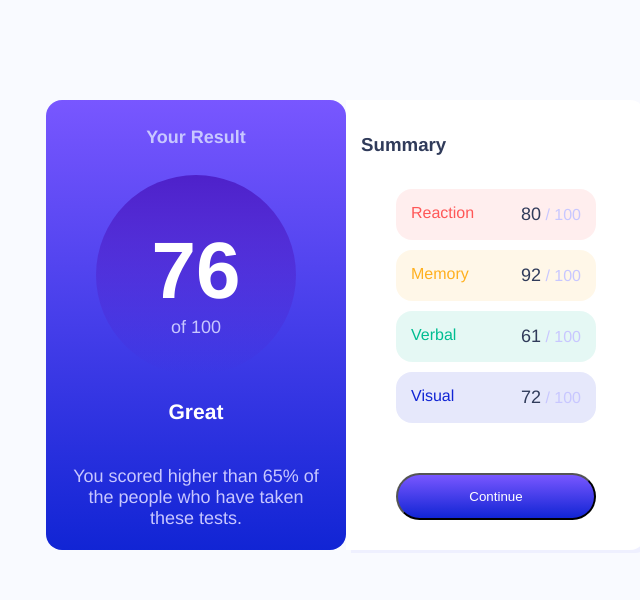
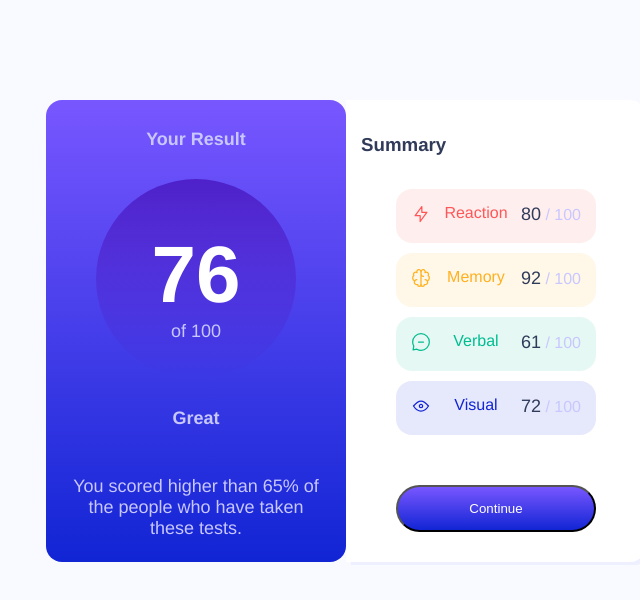
Before and after one commit to salac25/result-summary, a plain HTML site: page index.html in a window 1280 px wide. Shown: the whole page, without its empty margins (294-934 px from the left). Drawn offline with Linux system fonts and the light colour scheme.

Commit message:
index.html

```diff
--- a/index.html
+++ b/index.html
@@ -10,9 +10,11 @@
       sizes="32x32"
       href="./assets/images/favicon-32x32.png"
     />
-    <title>Document</title>
+
+    <title>FrontendMentor | Result summary components</title>
   </head>
   <body>
+
     <div class="main">
       <div class="result">
         <h4>Your Result</h4>
@@ -20,7 +22,7 @@
           <div class="score">76</div>
           <div class="test">of 100</div>
         </div>
-        <h3 class="great">Great</h3>
+        <h4 class="great">Great</h3>
         <p>
           You scored higher than 65% of <br />the people who have taken
           <br />these tests.
@@ -29,25 +31,25 @@
       <div class="container">
         <h3 class="summ">Summary</h3>
         <div class="summary-container">
-          <div class="reaction rating">
+          <div class="reaction rating"><icon><svg xmlns="http://www.w3.org/2000/svg" width="20" height="20" fill="none" viewBox="0 0 20 20"><path stroke="#F55" stroke-linecap="round" stroke-linejoin="round" stroke-width="1.25" d="M10.833 8.333V2.5l-6.666 9.167h5V17.5l6.666-9.167h-5Z"/></svg></icon>
             Reaction
             <div>
               <span class="result">80</span><span class="overall"> / 100</span>
             </div>
           </div>
-          <div class="memory rating">
+          <div class="memory rating"><icon><svg xmlns="http://www.w3.org/2000/svg" width="20" height="20" fill="none" viewBox="0 0 20 20"><path stroke="#FFB21E" stroke-linecap="round" stroke-linejoin="round" stroke-width="1.25" d="M5.833 11.667a2.5 2.5 0 1 0 .834 4.858"/><path stroke="#FFB21E" stroke-linecap="round" stroke-linejoin="round" stroke-width="1.25" d="M3.553 13.004a3.333 3.333 0 0 1-.728-5.53m.025-.067a2.083 2.083 0 0 1 2.983-2.824m.199.054A2.083 2.083 0 1 1 10 3.75v12.917a1.667 1.667 0 0 1-3.333 0M10 5.833a2.5 2.5 0 0 0 2.5 2.5m1.667 3.334a2.5 2.5 0 1 1-.834 4.858"/><path stroke="#FFB21E" stroke-linecap="round" stroke-linejoin="round" stroke-width="1.25" d="M16.447 13.004a3.334 3.334 0 0 0 .728-5.53m-.025-.067a2.083 2.083 0 0 0-2.983-2.824M10 3.75a2.085 2.085 0 0 1 2.538-2.033 2.084 2.084 0 0 1 1.43 2.92m-.635 12.03a1.667 1.667 0 0 1-3.333 0"/></svg></icon>
             Memory
             <div>
               <span class="result">92</span><span class="overall"> / 100</span>
             </div>
           </div>
-          <div class="verbal rating">
+          <div class="verbal rating"><icon><svg xmlns="http://www.w3.org/2000/svg" width="20" height="20" fill="none" viewBox="0 0 20 20"><path stroke="#00BB8F" stroke-linecap="round" stroke-linejoin="round" stroke-width="1.25" d="M7.5 10h5M10 18.333A8.333 8.333 0 1 0 1.667 10c0 1.518.406 2.942 1.115 4.167l-.699 3.75 3.75-.699A8.295 8.295 0 0 0 10 18.333Z"/></svg></icon>
             Verbal
             <div>
               <span class="result">61</span><span class="overall"> / 100</span>
             </div>
           </div>
-          <div class="visual rating">
+          <div class="visual rating"><icon><svg xmlns="http://www.w3.org/2000/svg" width="20" height="20" fill="none" viewBox="0 0 20 20"><path stroke="#1125D6" stroke-linecap="round" stroke-linejoin="round" stroke-width="1.25" d="M10 11.667a1.667 1.667 0 1 0 0-3.334 1.667 1.667 0 0 0 0 3.334Z"/><path stroke="#1125D6" stroke-linecap="round" stroke-linejoin="round" stroke-width="1.25" d="M17.5 10c-1.574 2.492-4.402 5-7.5 5s-5.926-2.508-7.5-5C4.416 7.632 6.66 5 10 5s5.584 2.632 7.5 5Z"/></svg></icon>
             Visual
             <div>
               <span class="result">72</span>
```
